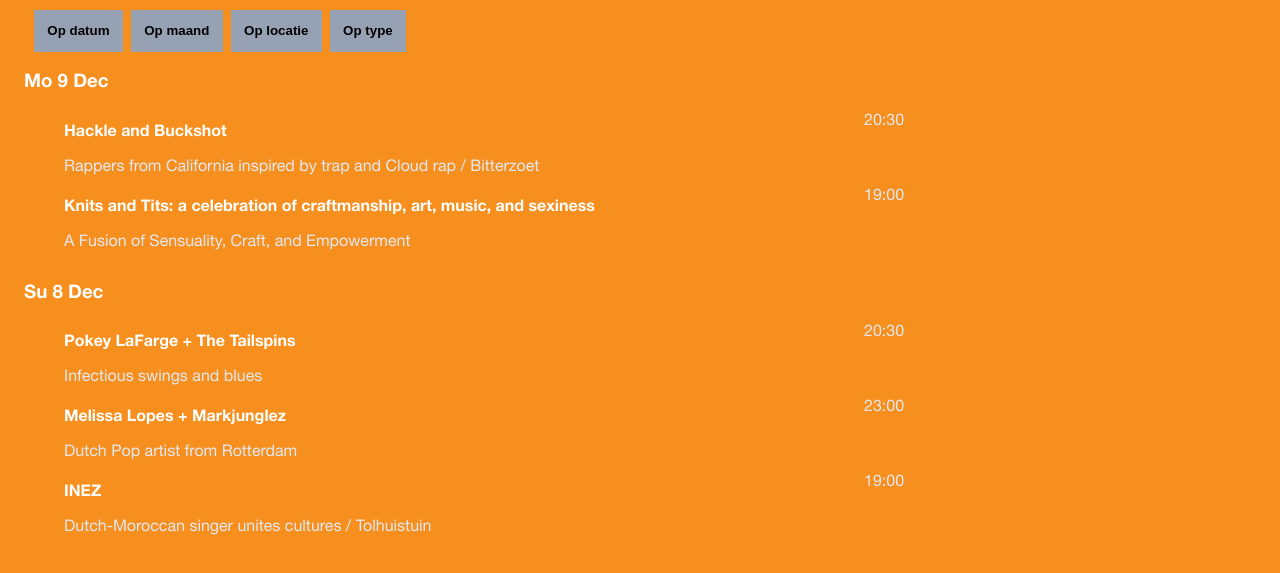
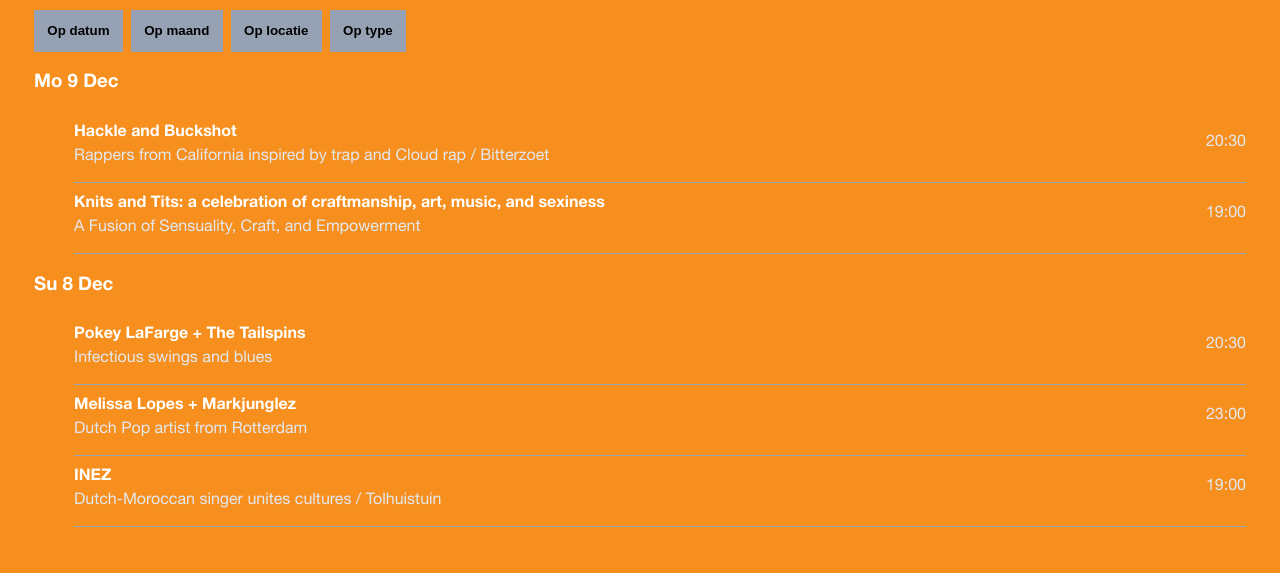
Before and after one commit to anoukschaafsma2/FED, a plain HTML site: page Paradiso/index.html in a window 1280 px wide. Shown: the part 1257-1830 px from the top of the page. Drawn offline with Linux system fonts and the light colour scheme.

Commit message:
Add files via upload

```diff
--- a/Paradiso/css/archive.css
+++ b/Paradiso/css/archive.css
@@ -124,21 +124,24 @@ section p {
   color: var(--subtext-color);
 }
 
-main > section > ul > li:last-of-type{
-  display: grid;
-  gap: 10px;
-  grid-template-columns: 2fr 1fr;
-  }
-
-
-
-footer {
-  display: flex;
-  gap: 1em;
+section p:hover{
+  color: var(--subtext-color-hover-secundary);
 }
 
-@media (min-width: 500px) {
-  footer {
+/* section styling */
+main > section > ul > li {
   display: grid;
+  grid-template-columns: 1fr 1fr 1fr;
+  grid-template-rows: 1fr;
+  gap: 1rem;
+  border-bottom: 1px solid var(--line-color-dark);
 }
+
+main > section > ul > li > h4 {
+  grid-column: span 2;
 }
+
+main > section > ul > li > p {
+  grid-column: span 1;
+  text-align: end;
+}
--- a/Paradiso/css/general.css
+++ b/Paradiso/css/general.css
@@ -79,7 +79,8 @@
   --button-open: var(--black-color);
 
   /* lines */
-  --line-color: var(--gray-color);
+  --line-color-light: var(--gray-color);
+  --line-color-dark: var(--dark-gray-color);
   --line-color-hover: var(--white-color);
 }
 
@@ -120,7 +121,8 @@
   --button-open: var(--white-color);
 
   /* lines */
-  --line-color: var(--dark-gray-color);
+  --line-color-light: var(--dark-gray-color);
+  --line-color-dark: var(--dark-gray-color);
   --line-color-hover: var(--white-color);
   }
 }
@@ -544,25 +546,20 @@ main > ul > li a img {
 }
 
 
-
+  /* section styling */
 main > section > ul:nth-child(2){
   gap: 2em;
 }
 
-main > section > ul:nth-child(2) > li,
-main > section > ul:nth-child(3) > li {
-  display: grid;
-  grid-template-columns: 2fr 1fr;
-  gap: 1rem;
-
-}
-
-main > section > ul:nth-child(2) > li > p,
-main > section > ul:nth-child(3) > li > p {
+main > section > ul:nth-child(2) > li > p:nth-of-type(2),
+main > section > ul:nth-child(3) > li > p:nth-of-type(2) {
   margin-top: .5px;
   margin-bottom: 10px;
 }
 
+main > section > ul:nth-child(3) > li > p:first-of-type{
+  margin-top: 20px;
+}
 
 @media (max-width: 1000px) {
   main > section {
--- a/Paradiso/css/index.css
+++ b/Paradiso/css/index.css
@@ -9,6 +9,7 @@ body {
   background-color: var(--background-color-primary);
   color: var(--text-color-primary);
 }
+
 
 main > h2 {
   letter-spacing: -7px;
@@ -176,6 +177,35 @@ main > menu > li {
   list-style-type:"";
 }
 
+/* section styling */
+main > section > ul > li {
+  display: grid;
+  grid-template-columns: 1fr 1fr 1fr 1fr;
+  grid-template-rows: 1fr 1fr;
+  border-bottom: 1px solid var(--line-color-light);
+}
+
+main > section > ul > li > h4 {
+  grid-column: 1 / span 3;
+  grid-row: 1;
+  margin-bottom: 0;
+}
+
+
+main > section > ul > li > p:nth-of-type(1) {
+  grid-column: 1 / span 3;
+  grid-row: 2;
+  margin-top: 0;
+}
+
+
+main > section > ul > li > p:nth-of-type(2) {
+  grid-column: 4;
+  grid-row: 1 / span 2;
+  justify-self: end;
+  align-self: center;
+}
+
 section p {
   color: var(--subtext-color-light);
 }
@@ -183,3 +213,8 @@ section p {
 section p:hover{
   color: var(--subtext-color-hover-primary);
 }
+
+section {
+  padding-left: 10px;
+  padding-right: 10px;
+}
--- a/Paradiso/index.html
+++ b/Paradiso/index.html
@@ -212,16 +212,15 @@
 
         <ul>
           <li>
-            <!-- grid -->
               <h4>Hackle and Buckshot</h4>
+              <p>Rappers from California inspired by trap and Cloud rap / Bitterzoet</p>
               <p>20:30</p>
-              <p>Rappers from California inspired by trap and Cloud rap / Bitterzoet</p>
           </li>
-          <!--<hr> css -->
+
           <li>
               <h4>Knits and Tits: a celebration of craftmanship, art, music, and sexiness</h4>
+              <p>A Fusion of Sensuality, Craft, and Empowerment</p>
               <p>19:00</p>
-              <p>A Fusion of Sensuality, Craft, and Empowerment</p>
           </li>
         </ul>
       </section>
@@ -232,20 +231,20 @@
       <ul>
         <li>
           <h4>Pokey LaFarge + The Tailspins</h4>
+          <p>Infectious swings and blues</p>
           <p>20:30</p>
-          <p>Infectious swings and blues</p>
         </li>
 
         <li>
           <h4>Melissa Lopes + Markjunglez</h4>
+          <p>Dutch Pop artist from Rotterdam</p>
           <p>23:00</p>
-          <p>Dutch Pop artist from Rotterdam</p>
         </li>
 
         <li>
           <h4>INEZ</h4>
+          <p>Dutch-Moroccan singer unites cultures / Tolhuistuin</p>
           <p>19:00</p>
-          <p>Dutch-Moroccan singer unites cultures / Tolhuistuin</p>
         </li>
       </ul>
     </section>
--- a/archive.css
+++ b/archive.css
@@ -124,21 +124,24 @@ section p {
   color: var(--subtext-color);
 }
 
-main > section > ul > li:last-of-type{
-  display: grid;
-  gap: 10px;
-  grid-template-columns: 2fr 1fr;
-  }
-
-
-
-footer {
-  display: flex;
-  gap: 1em;
+section p:hover{
+  color: var(--subtext-color-hover-secundary);
 }
 
-@media (min-width: 500px) {
-  footer {
+/* section styling */
+main > section > ul > li {
   display: grid;
+  grid-template-columns: 1fr 1fr 1fr;
+  grid-template-rows: 1fr;
+  gap: 1rem;
+  border-bottom: 1px solid var(--line-color-dark);
 }
+
+main > section > ul > li > h4 {
+  grid-column: span 2;
 }
+
+main > section > ul > li > p {
+  grid-column: span 1;
+  text-align: end;
+}
--- a/css/archive.css
+++ b/css/archive.css
@@ -124,21 +124,24 @@ section p {
   color: var(--subtext-color);
 }
 
-main > section > ul > li:last-of-type{
-  display: grid;
-  gap: 10px;
-  grid-template-columns: 2fr 1fr;
-  }
-
-
-
-footer {
-  display: flex;
-  gap: 1em;
+section p:hover{
+  color: var(--subtext-color-hover-secundary);
 }
 
-@media (min-width: 500px) {
-  footer {
+/* section styling */
+main > section > ul > li {
   display: grid;
+  grid-template-columns: 1fr 1fr 1fr;
+  grid-template-rows: 1fr;
+  gap: 1rem;
+  border-bottom: 1px solid var(--line-color-dark);
 }
+
+main > section > ul > li > h4 {
+  grid-column: span 2;
 }
+
+main > section > ul > li > p {
+  grid-column: span 1;
+  text-align: end;
+}
--- a/css/general.css
+++ b/css/general.css
@@ -79,7 +79,8 @@
   --button-open: var(--black-color);
 
   /* lines */
-  --line-color: var(--gray-color);
+  --line-color-light: var(--gray-color);
+  --line-color-dark: var(--dark-gray-color);
   --line-color-hover: var(--white-color);
 }
 
@@ -120,7 +121,8 @@
   --button-open: var(--white-color);
 
   /* lines */
-  --line-color: var(--dark-gray-color);
+  --line-color-light: var(--dark-gray-color);
+  --line-color-dark: var(--dark-gray-color);
   --line-color-hover: var(--white-color);
   }
 }
@@ -544,25 +546,20 @@ main > ul > li a img {
 }
 
 
-
+  /* section styling */
 main > section > ul:nth-child(2){
   gap: 2em;
 }
 
-main > section > ul:nth-child(2) > li,
-main > section > ul:nth-child(3) > li {
-  display: grid;
-  grid-template-columns: 2fr 1fr;
-  gap: 1rem;
-
-}
-
-main > section > ul:nth-child(2) > li > p,
-main > section > ul:nth-child(3) > li > p {
+main > section > ul:nth-child(2) > li > p:nth-of-type(2),
+main > section > ul:nth-child(3) > li > p:nth-of-type(2) {
   margin-top: .5px;
   margin-bottom: 10px;
 }
 
+main > section > ul:nth-child(3) > li > p:first-of-type{
+  margin-top: 20px;
+}
 
 @media (max-width: 1000px) {
   main > section {
--- a/css/index.css
+++ b/css/index.css
@@ -9,6 +9,7 @@ body {
   background-color: var(--background-color-primary);
   color: var(--text-color-primary);
 }
+
 
 main > h2 {
   letter-spacing: -7px;
@@ -176,6 +177,35 @@ main > menu > li {
   list-style-type:"";
 }
 
+/* section styling */
+main > section > ul > li {
+  display: grid;
+  grid-template-columns: 1fr 1fr 1fr 1fr;
+  grid-template-rows: 1fr 1fr;
+  border-bottom: 1px solid var(--line-color-light);
+}
+
+main > section > ul > li > h4 {
+  grid-column: 1 / span 3;
+  grid-row: 1;
+  margin-bottom: 0;
+}
+
+
+main > section > ul > li > p:nth-of-type(1) {
+  grid-column: 1 / span 3;
+  grid-row: 2;
+  margin-top: 0;
+}
+
+
+main > section > ul > li > p:nth-of-type(2) {
+  grid-column: 4;
+  grid-row: 1 / span 2;
+  justify-self: end;
+  align-self: center;
+}
+
 section p {
   color: var(--subtext-color-light);
 }
@@ -183,3 +213,8 @@ section p {
 section p:hover{
   color: var(--subtext-color-hover-primary);
 }
+
+section {
+  padding-left: 10px;
+  padding-right: 10px;
+}
--- a/general.css
+++ b/general.css
@@ -79,7 +79,8 @@
   --button-open: var(--black-color);
 
   /* lines */
-  --line-color: var(--gray-color);
+  --line-color-light: var(--gray-color);
+  --line-color-dark: var(--dark-gray-color);
   --line-color-hover: var(--white-color);
 }
 
@@ -120,7 +121,8 @@
   --button-open: var(--white-color);
 
   /* lines */
-  --line-color: var(--dark-gray-color);
+  --line-color-light: var(--dark-gray-color);
+  --line-color-dark: var(--dark-gray-color);
   --line-color-hover: var(--white-color);
   }
 }
@@ -544,25 +546,20 @@ main > ul > li a img {
 }
 
 
-
+  /* section styling */
 main > section > ul:nth-child(2){
   gap: 2em;
 }
 
-main > section > ul:nth-child(2) > li,
-main > section > ul:nth-child(3) > li {
-  display: grid;
-  grid-template-columns: 2fr 1fr;
-  gap: 1rem;
-
-}
-
-main > section > ul:nth-child(2) > li > p,
-main > section > ul:nth-child(3) > li > p {
+main > section > ul:nth-child(2) > li > p:nth-of-type(2),
+main > section > ul:nth-child(3) > li > p:nth-of-type(2) {
   margin-top: .5px;
   margin-bottom: 10px;
 }
 
+main > section > ul:nth-child(3) > li > p:first-of-type{
+  margin-top: 20px;
+}
 
 @media (max-width: 1000px) {
   main > section {
--- a/index.css
+++ b/index.css
@@ -9,6 +9,7 @@ body {
   background-color: var(--background-color-primary);
   color: var(--text-color-primary);
 }
+
 
 main > h2 {
   letter-spacing: -7px;
@@ -176,6 +177,35 @@ main > menu > li {
   list-style-type:"";
 }
 
+/* section styling */
+main > section > ul > li {
+  display: grid;
+  grid-template-columns: 1fr 1fr 1fr 1fr;
+  grid-template-rows: 1fr 1fr;
+  border-bottom: 1px solid var(--line-color-light);
+}
+
+main > section > ul > li > h4 {
+  grid-column: 1 / span 3;
+  grid-row: 1;
+  margin-bottom: 0;
+}
+
+
+main > section > ul > li > p:nth-of-type(1) {
+  grid-column: 1 / span 3;
+  grid-row: 2;
+  margin-top: 0;
+}
+
+
+main > section > ul > li > p:nth-of-type(2) {
+  grid-column: 4;
+  grid-row: 1 / span 2;
+  justify-self: end;
+  align-self: center;
+}
+
 section p {
   color: var(--subtext-color-light);
 }
@@ -183,3 +213,8 @@ section p {
 section p:hover{
   color: var(--subtext-color-hover-primary);
 }
+
+section {
+  padding-left: 10px;
+  padding-right: 10px;
+}
```
Also changed, not shown: Paradiso/readme/readme-images/big-home-bottom.png (added), Paradiso/readme/readme-images/small-dark-bottom.png (added), Paradiso/readme/readme-images/small-dark-top.png (added), Paradiso/readme/readme-images/small-home-bottom.png (added), Paradiso/readme/readme-images/small-home-mid.png (added), Paradiso/readme/readme-images/small-home-top.png (added), 4 other files.
